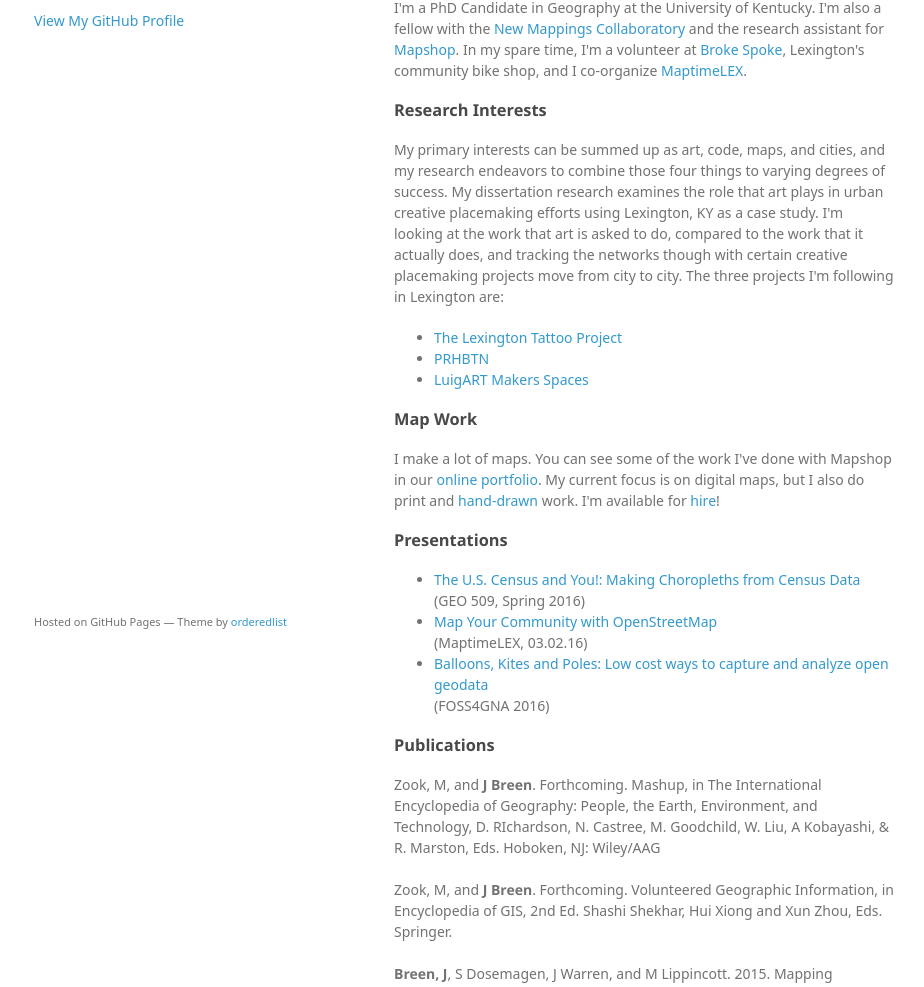
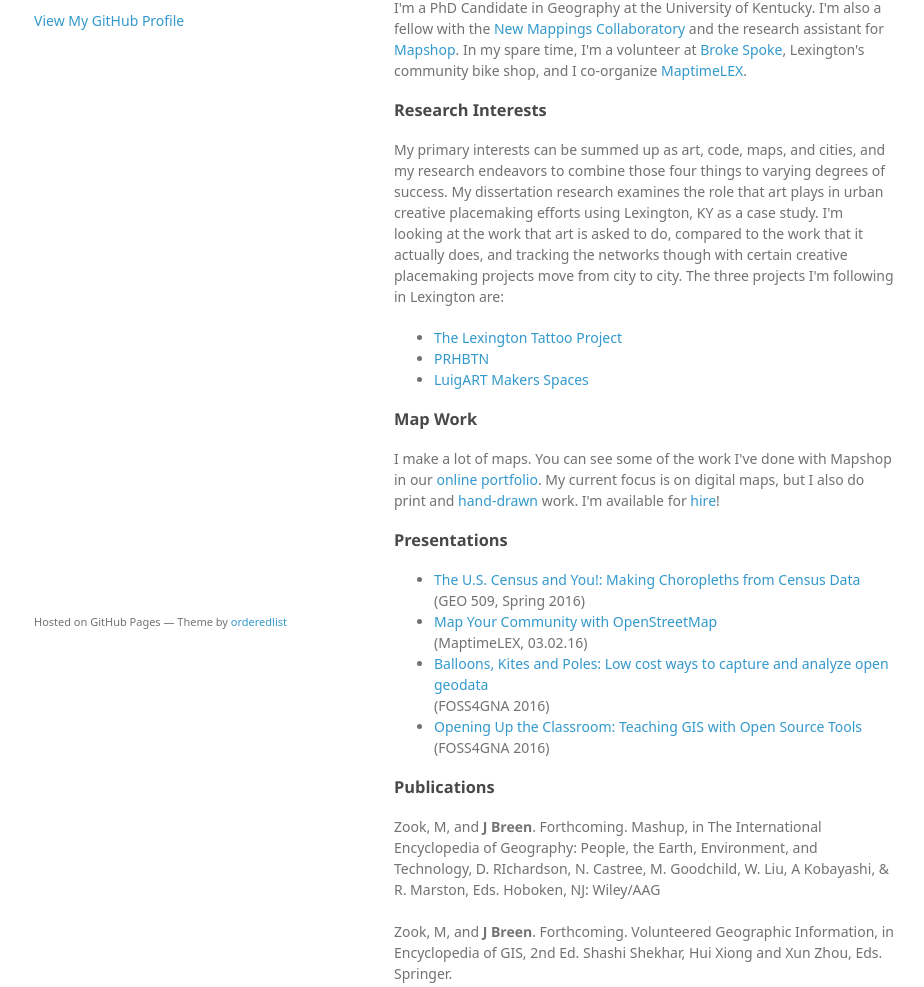
Before and after one commit to jessibreen/jessibreen.github.io, a plain HTML site: page index.html in a window 1280 px wide. Shown: the part 99-1086 px from the top of the page, without its empty margins (176-1100 px from the left). Drawn offline with Linux system fonts and the light colour scheme; a web font is replaced by a local one.

Commit message:
updated presentations

```diff
--- a/index.html
+++ b/index.html
@@ -49,6 +49,7 @@
 <li><a href="http://jessibreen.github.io/census-choropleths/#">The U.S. Census and You!: Making Choropleths from Census Data</a> <br>(GEO 509, Spring 2016)</li>
 <li><a href="http://jessibreen.github.io/community-mapping-OSM/#/">Map Your Community with OpenStreetMap</a> <br>(MaptimeLEX, 03.02.16)</li>
 <li><a href="https://docs.google.com/presentation/d/1RsuyAd0AZ-t8YkOSIEW6M6vLLJMf737eixDspznnfA0/pub?start=false&loop=false&delayms=5000">Balloons, Kites and Poles: Low cost ways to capture and analyze open geodata</a><br>(FOSS4GNA 2016)</li>
+<li><a href="https://docs.google.com/presentation/d/12hYmorww-cd13NRJDmnnPchPvlvvjQw8jOWyqrFuAXU/pub?start=false&loop=false&delayms=3000">Opening Up the Classroom: Teaching GIS with Open Source Tools</a><br>(FOSS4GNA 2016)</li>
 </ul></p>
 
 <h3>
```
